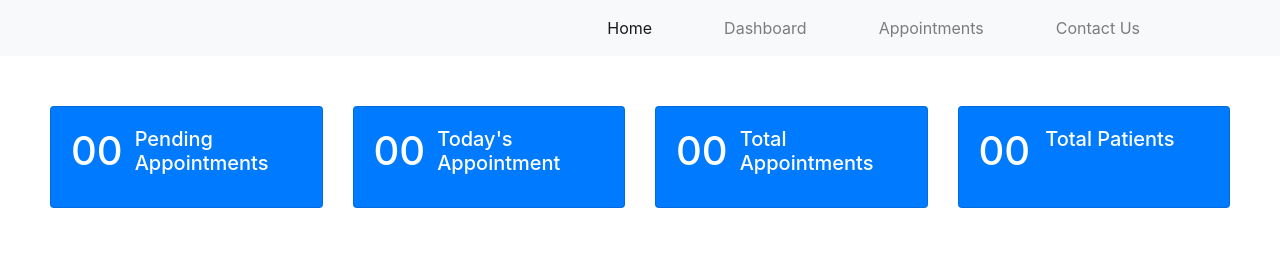
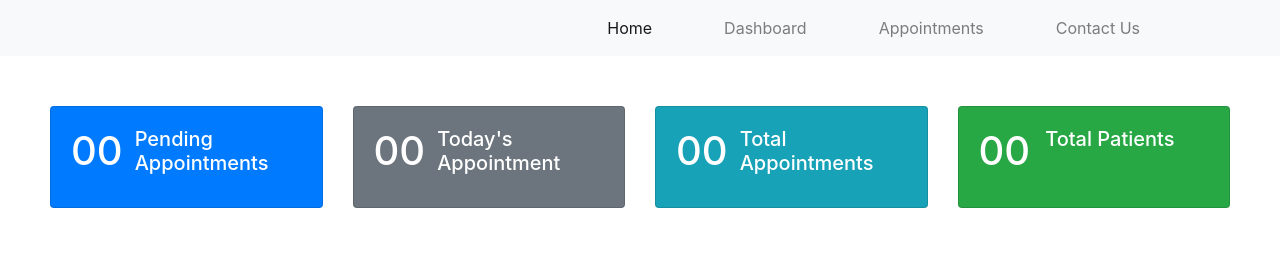
Before and after one commit to Junaid-md-ullah/doctors-portal, a React (Create React App) app: page /dashboard in a window 1280 px wide. Shown: the top 258 px of the page. Built offline with nearby package versions, Linux system fonts and the light colour scheme; no server answers.

Commit message:
some changes

```diff
--- a/src/components/Dashboard/Dashboard.js
+++ b/src/components/Dashboard/Dashboard.js
@@ -58,7 +58,7 @@ const Dashboard = () => {
             </div>
 
             <div className="col-md-3">
-                <div class="card text-white bg-primary mb-3" style={{maxWidth: "18rem"}}>
+                <div class="card text-white bg-secondary mb-3" style={{maxWidth: "18rem"}}>
                     <div class="card-body d-flex justify-content-between">
                         <h1 class="card-title">{("0"+todaysAppointment.length).slice(-2)}</h1>
                         <h5 class="card-text" style={{textAlign:'left',paddingLeft:'12px'}}>Today's Appointment</h5>
@@ -66,7 +66,7 @@ const Dashboard = () => {
                 </div>
             </div>
             <div className="col-md-3">
-                <div class="card text-white bg-primary mb-3" style={{maxWidth: "18rem"}}>
+                <div class="card text-white bg-info mb-3" style={{maxWidth: "18rem"}}>
                 <div class="card-body d-flex justify-content-between">
                         <h1 class="card-title">{("0"+allAppointments.length).slice(-2)}</h1>
                         <h5 class="card-text" style={{textAlign:'left',paddingLeft:'12px'}}>Total  Appointments</h5>
@@ -74,7 +74,7 @@ const Dashboard = () => {
                 </div>
             </div>
             <div className="col-md-3">
-                <div class="card text-white bg-primary mb-3" style={{maxWidth: "18rem"}}>
+                <div class="card text-white bg-success mb-3" style={{maxWidth: "18rem"}}>
                 <div class="card-body d-flex justify-content-start">
                         <h1 class="card-title">{("0"+totalPatients.length).slice(-2)}</h1>
                         <h5 class="card-text" style={{textAlign:'left',paddingLeft:'15px'}}>Total Patients</h5>
```
